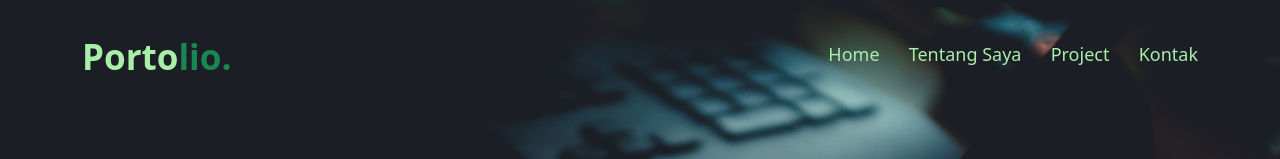
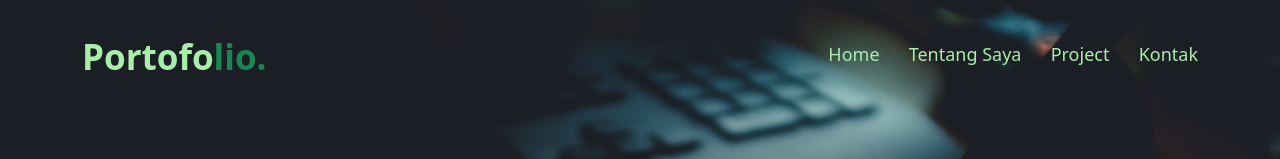
Before and after one commit to andrisyahputra/andri-portofolio-baru, a plain HTML site: page index.html in a window 1280 px wide. Shown: the top 159 px of the page. Drawn offline with nearby package versions, Linux system fonts and the light colour scheme.

Commit message:
portolio menjadi portofolio

```diff
--- a/index.html
+++ b/index.html
@@ -71,7 +71,7 @@
 
     <nav class="navbar fixed-top" data-aos="fade-zoom-in" data-aos-delay="100">
         <div class="max-width container">
-            <div class="logo"><a href="#">Porto<span>lio.</span></a></div>
+            <div class="logo"><a href="#">Portofo<span>lio.</span></a></div>
             <ul class="menu">
                 <li><a class="menu-btn" href="#home">Home</a></li>
                 <li><a class="menu-btn" href="#about">Tentang Saya</a></li>
```
